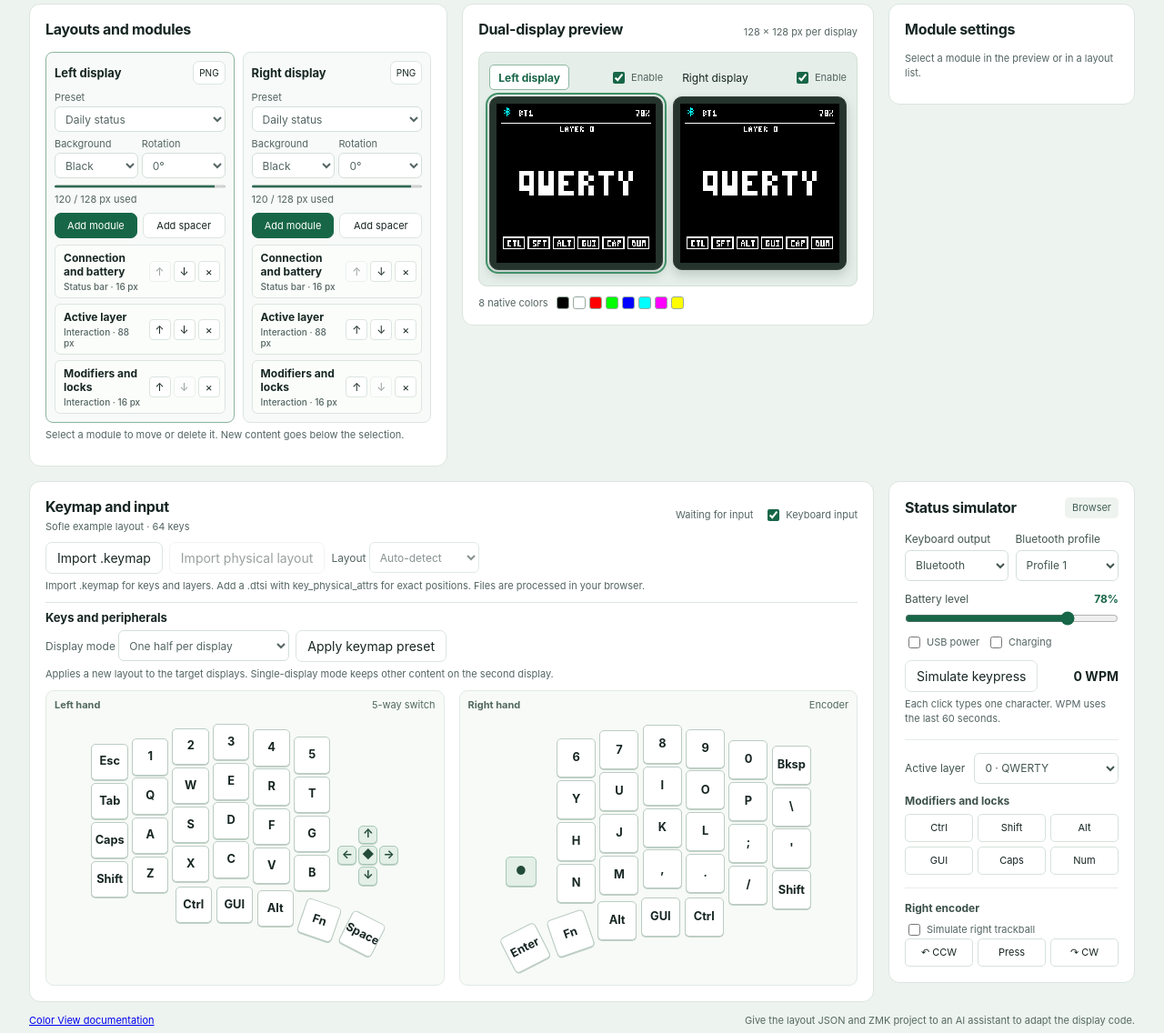
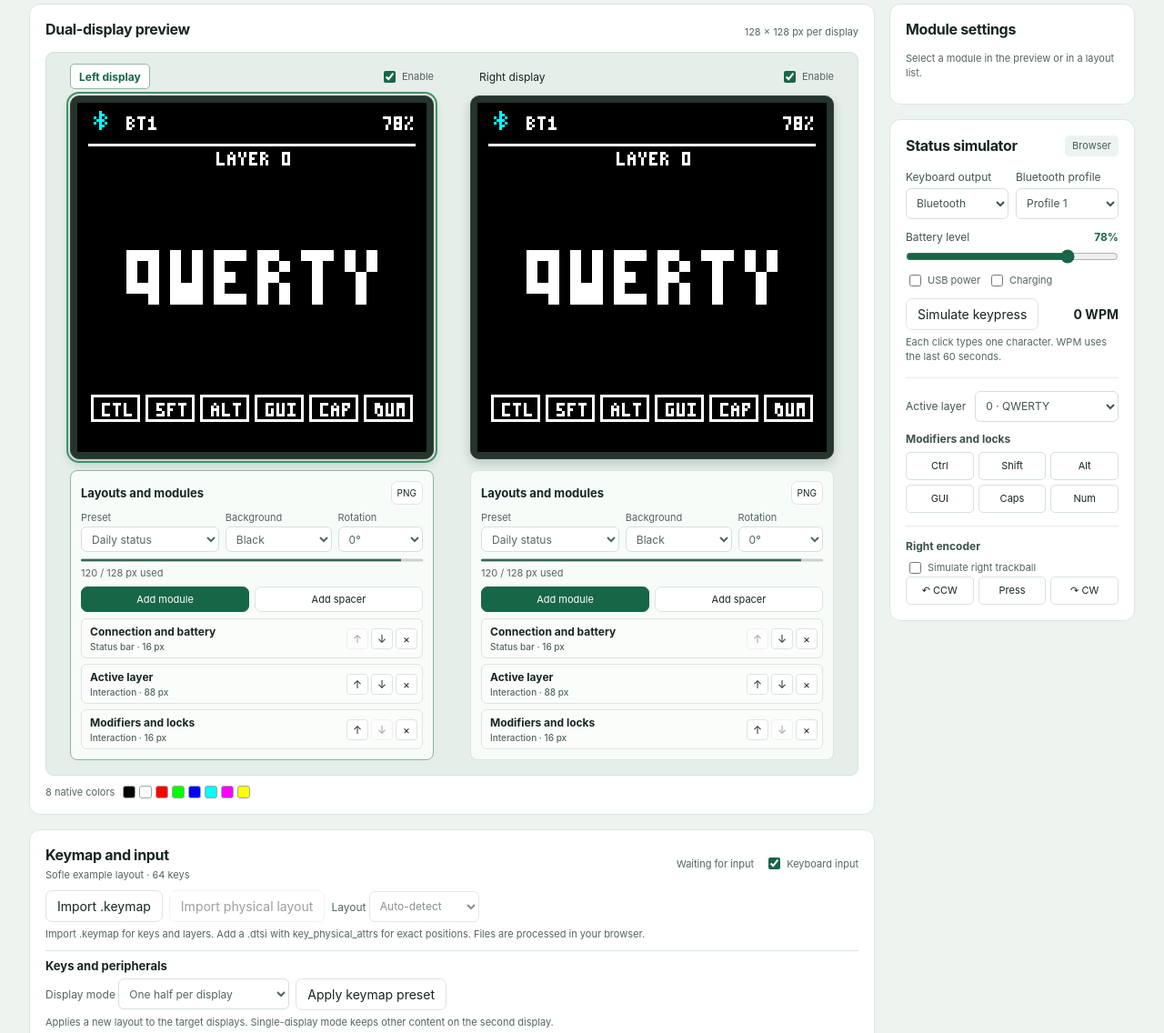
Before and after one commit to PandaKBLab/color-view, a plain HTML site: page index.html in a window 1280 px wide. Shown: the part 185-1321 px from the top of the page at 91% size. Drawn offline with Linux system fonts and the light colour scheme.

Commit message:
Enlarge display previews and place each layout below its screen

```diff
--- a/index.html
+++ b/index.html
@@ -5,12 +5,12 @@
   <meta name="viewport" content="width=device-width, initial-scale=1">
   <title>Color View Studio · 显示配置</title>
   <meta name="description" content="组合显示模块并实时预览 Color View 的 128 × 128 八色画面。">
-  <link rel="stylesheet" href="style.css?v=3">
-  <script defer src="translations.js?v=3"></script>
+  <link rel="stylesheet" href="style.css?v=4">
+  <script defer src="translations.js?v=4"></script>
   <script defer src="demo-data.js?v=2"></script>
   <script defer src="zmk-layout.js?v=2"></script>
   <script defer src="zmk-project.js?v=2"></script>
-  <script defer src="studio.js?v=3"></script>
+  <script defer src="studio.js?v=4"></script>
 </head>
 <body>
   <header class="top">
@@ -24,37 +24,36 @@
       <div><h1>Color View 屏幕布局</h1><p>预览左右两块 128 × 128 八色屏。点选画面中的模块，即可调整样式和顺序。</p></div>
     </section>
     <div class="workspace">
-      <section class="panel settings" aria-labelledby="layout-title">
-        <div class="section-title"><h2 id="layout-title">布局与模块</h2></div>
-        <div id="side-editors" class="side-editors"></div>
-        <p class="module-hint">选择模块后可上移、下移或删除。新增内容插入所选模块下方。</p>
-        <template id="side-editor-template">
-          <article class="side-editor">
-            <div class="side-editor-heading"><h3 data-part="side-title"></h3><button type="button" data-part="png" class="button" aria-label="保存 PNG">PNG</button></div>
-            <label class="editor-field">预设<select data-part="preset"><option value="custom" disabled>自定义</option><option value="status">日常状态</option><option value="pixel">像素互动</option><option value="keys">键位与外设</option></select></label>
-            <div class="editor-fields"><label class="editor-field">底色<select data-part="theme"><option value="dark">黑底</option><option value="light">白底</option></select></label><label class="editor-field">方向<select data-part="rotation"><option value="0">0°</option><option value="180">180°</option></select></label></div>
-            <div class="height-budget"><progress data-part="height-meter" max="128" aria-label="已用画面高度"></progress><span data-part="height-text"></span></div>
-            <div class="module-tools"><button type="button" data-part="open-library" class="button primary">添加模块</button><button type="button" data-part="insert-spacer" class="button">插入空行</button></div>
-            <div data-part="modules" class="modules"></div><p data-part="empty-layout" class="module-hint" hidden>从模块库添加内容。</p>
-          </article>
-        </template>
-      </section>
       <section class="panel preview" aria-labelledby="preview-title">
         <div class="section-title"><h2 id="preview-title">双屏预览</h2><span class="panel-meta">128 × 128 px / 屏</span></div>
         <div class="preview-stage">
           <article id="preview-left" class="preview-side">
+            <div class="screen-viewport">
               <div class="screen-header"><button type="button" data-side="left" class="side-button">左屏</button><label class="checkbox"><input type="checkbox" data-screen-power="left">启用</label></div>
               <div id="active-left" class="display-bezel"><div class="screen-face"><canvas id="lcd-left" width="128" height="128" aria-label="左屏实时画面" role="img"></canvas><div id="hotspots-left" class="hotspots" role="group" aria-label="左屏模块"></div></div></div>
               <button type="button" id="off-left" class="off-screen" data-side="left" hidden>左屏已关闭</button>
+            </div>
           </article>
           <article id="preview-right" class="preview-side">
+            <div class="screen-viewport">
               <div class="screen-header"><button type="button" data-side="right" class="side-button">右屏</button><label class="checkbox"><input type="checkbox" data-screen-power="right">启用</label></div>
               <div id="active-right" class="display-bezel"><div class="screen-face"><canvas id="lcd-right" width="128" height="128" aria-label="右屏实时画面" role="img"></canvas><div id="hotspots-right" class="hotspots" role="group" aria-label="右屏模块"></div></div></div>
               <button type="button" id="off-right" class="off-screen" data-side="right" hidden>右屏已关闭</button>
+            </div>
           </article>
         </div>
         <div class="palette" aria-label="屏幕可用颜色"><span>原生 8 色</span><div id="palette"></div></div>
+        <template id="side-editor-template">
+          <section class="side-editor">
+            <div class="side-editor-heading"><h3 data-part="side-title">布局与模块</h3><button type="button" data-part="png" class="button" aria-label="保存 PNG">PNG</button></div>
+            <div class="editor-fields"><label class="editor-field">预设<select data-part="preset"><option value="custom" disabled>自定义</option><option value="status">日常状态</option><option value="pixel">像素互动</option><option value="keys">键位与外设</option></select></label><label class="editor-field">底色<select data-part="theme"><option value="dark">黑底</option><option value="light">白底</option></select></label><label class="editor-field">方向<select data-part="rotation"><option value="0">0°</option><option value="180">180°</option></select></label></div>
+            <div class="height-budget"><progress data-part="height-meter" max="128" aria-label="已用画面高度"></progress><span data-part="height-text"></span></div>
+            <div class="module-tools"><button type="button" data-part="open-library" class="button primary">添加模块</button><button type="button" data-part="insert-spacer" class="button">插入空行</button></div>
+            <div data-part="modules" class="modules"></div><p data-part="empty-layout" class="module-hint" hidden>从模块库添加内容。</p>
           </section>
+        </template>
+      </section>
+      <aside class="workspace-sidebar">
       <section class="panel inspector" aria-labelledby="inspector-title">
         <div class="section-title"><h2 id="inspector-title">模块设置</h2></div>
         <p id="inspector-hint" class="module-hint">点击预览或布局列表中的模块。</p>
@@ -87,6 +86,7 @@
           <div class="track-actions"><button type="button" data-device="CLICK">点击</button><button type="button" id="scroll-mode" aria-pressed="false">滚动模式</button></div>
         </div>
       </section>
+      </aside>
     <section class="panel layout" aria-labelledby="keyboard-title">
       <div class="section-title">
         <div><h2 id="keyboard-title">键位与输入</h2><span class="panel-meta" id="keymap-info">Sofle 示例配列</span></div>
@@ -110,7 +110,7 @@
       </div>
     </section>
     </div>
-    <footer><a href="https://github.com/PandaKBLab/color-view">Color View 项目文档</a><span>将布局 JSON 与 ZMK 工程一起交给 AI，可按模块配置修改显示代码。</span></footer>
+    <footer><a href="https://github.com/PandaKBLab/color-view">Color View 项目文档</a></footer>
     <div id="toast" class="toast" role="status" hidden></div>
     <input id="asset-file" type="file" accept="image/png,image/jpeg,image/webp,image/gif" hidden>
     <dialog id="module-library" class="module-dialog" aria-labelledby="library-title">
--- a/studio.js
+++ b/studio.js
@@ -612,7 +612,6 @@ function refreshControls(focus) {
         by("off-"+hand).hidden = enabled;
         document.querySelector('[data-screen-power="'+hand+'"]').checked = enabled;
         by("hotspots-"+hand).replaceChildren(...screenHotspots(hand));
-        by("side-title-"+hand).textContent = t(SIDE_LABEL[hand]);
         by("editor-"+hand).dataset.editing = String(hand === side);
         by("png-"+hand).disabled = !enabled;
         for (const field of ["preset","theme","rotation"]) by(field+"-"+hand).value = String(screen[field]);
@@ -1023,7 +1022,8 @@ function mountScreenEditors() {
         const area = by("side-editor-template").content.firstElementChild.cloneNode(true);
         area.id = "editor-"+hand;
         area.querySelectorAll("[data-part]").forEach(element => { element.id = element.dataset.part+"-"+hand; });
-        by("side-editors").append(area);
+        area.setAttribute("aria-labelledby","side-title-"+hand);
+        by("preview-"+hand).append(area);
         by("theme-"+hand).onchange = e => update(hand,"theme",e.target.value);
         by("rotation-"+hand).onchange = e => update(hand,"rotation",Number(e.target.value));
         by("preset-"+hand).onchange = e => {
@@ -1157,7 +1157,7 @@ by("export-config").onclick = () => {
     try {
         const project = exportProject();
         download(new Blob([JSON.stringify(project,null,2)+"\n"],{type:"application/json"}),"color-view.zmk.json");
-        note("已导出 ZMK 显示布局，可和固件工程一起交给 AI");
+        note("已导出 ZMK 显示布局");
     } catch (error) { note(t("导出失败")+" · "+t(error.message)); }
 };
 by("import-config").onclick = () => by("config-file").click();
--- a/style.css
+++ b/style.css
@@ -34,16 +34,17 @@ h2 { font-size:16px;letter-spacing:-.02em; }
 p,.panel-meta { color:var(--muted); }
 .intro p { font-size:13px; }
 select { border:1px solid #d4e0da;background:#fff;border-radius:6px;min-height:34px;padding:4px 7px;font-size:12px;max-width:100%; }
-.workspace { display:grid;grid-template-columns:minmax(370px,1.24fr) minmax(348px,1.22fr) minmax(210px,.73fr);gap:16px;align-items:start; }
+.workspace { display:grid;grid-template-columns:minmax(0,1fr) 270px;grid-template-areas:"preview sidebar" "keyboard sidebar";gap:16px;align-items:start; }
+.preview { grid-area:preview; }
+.workspace-sidebar { grid-area:sidebar;display:grid;align-items:start;gap:16px;min-width:0; }
 .panel { border:1px solid var(--line);background:var(--paper);border-radius:12px;padding:17px; min-width:0; }
 .section-title { display:flex;align-items:center;justify-content:space-between;gap:9px;margin-bottom:15px; }
-.side-editors { display:grid;grid-template-columns:repeat(2,minmax(0,1fr));gap:9px; }
-.side-editor { min-width:0;border:1px solid var(--line);border-radius:8px;background:#f7faf8;padding:9px; }
+.side-editor { width:min(100%,400px);min-width:0;margin:12px auto 0;border:1px solid var(--line);border-radius:8px;background:#f8fcf9;padding:11px; }
 .side-editor[data-editing=true] { border-color:#8db49f; }
 .side-editor-heading { display:flex;align-items:center;justify-content:space-between;gap:4px;margin-bottom:7px; }
 h3 { margin:0;font-size:13px;overflow-wrap:anywhere; }
 .side-editor-heading .button { padding:3px 6px;min-height:26px;font-size:10px; }
-.editor-fields { display:grid;grid-template-columns:1fr 1fr;gap:4px; }
+.editor-fields { display:grid;grid-template-columns:minmax(0,1.3fr) minmax(0,1fr) minmax(0,.8fr);gap:7px; }
 .editor-field { display:grid;gap:3px;min-width:0;margin-bottom:6px;font-size:11px;color:var(--muted); }
 .editor-field select { width:100%;min-height:28px; }
 .side-editor .module-tools { margin-bottom:7px; }
@@ -88,8 +89,9 @@ input[type=checkbox],input[type=range] { accent-color:var(--accent); }
 .builder-field { display:grid;gap:4px;margin:8px 0;color:var(--muted);font-size:12px; }
 .builder-field input { min-height:34px; }
 .sr-only { position:absolute;width:1px;height:1px;overflow:hidden;clip-path:inset(50%);white-space:nowrap; }
-.preview-stage { display:grid;grid-template-columns:repeat(2,minmax(0,1fr));justify-items:center;gap:11px;background:#e5eee8;border:1px solid #d4e1d6;border-radius:9px;padding:13px 11px 17px; }
-.preview-side { width:min(100%,266px);min-width:0; }
+.preview-stage { display:grid;grid-template-columns:repeat(2,minmax(0,1fr));align-items:start;gap:16px;background:#e5eee8;border:1px solid #d4e1d6;border-radius:9px;padding:12px 14px 16px; }
+.preview-side { min-width:0; }
+.screen-viewport { width:min(100%,400px);margin-inline:auto; }
 .screen-header { display:flex;align-items:center;justify-content:space-between;gap:3px;margin-bottom:7px; }
 .side-button { border:1px solid transparent;border-radius:5px;background:transparent;padding:4px 9px;font-size:12px;min-height:28px;white-space:nowrap; }
 .side-button[aria-pressed=true] { border-color:#8fb8a3;background:#fff;color:var(--accent);font-weight:700; }
@@ -130,8 +132,7 @@ input[type=checkbox],input[type=range] { accent-color:var(--accent); }
 #track-dot { position:absolute;top:50%;left:50%;width:12px;height:12px;border-radius:50%;background:var(--accent);transform:translate(-50%,-50%);pointer-events:none; }
 .track-actions { display:flex;justify-content:space-between;gap:6px;margin-top:7px; }
 .track-actions button { flex:1; }
-.layout { grid-column:1/3;grid-row:2; }
-.sim { grid-column:3;grid-row:2; }
+.layout { grid-area:keyboard; }
 .layout .section-title { margin-bottom:10px; }
 .keymap-tools { display:flex;flex-wrap:wrap;align-items:center;gap:7px; }
 .keymap-tools label { font-size:12px;color:var(--muted); }
@@ -147,13 +148,10 @@ input[type=checkbox],input[type=range] { accent-color:var(--accent); }
 .key.active { background:#2a835c;color:white;border-color:#196747; }
 footer { display:flex;justify-content:space-between;flex-wrap:wrap;gap:7px;color:#566961;font-size:11px;padding:13px 0 22px; }
 .toast { position:fixed;bottom:20px;right:20px;max-width:min(85vw,380px);background:#163b30;color:#fff;border-radius:7px;padding:9px 14px;box-shadow:0 4px 15px #09241737;z-index:2; }
-@media(max-width:1050px) {
+@media(max-width:1130px) {
   .top-inner,main { width:min(100% - 36px,1380px); }
-  .workspace { grid-template-columns:minmax(280px,1fr) minmax(295px,1fr); }
-  .preview { grid-column:2;grid-row:1; }
-  .inspector { grid-column:2;grid-row:2; }
-  .layout { grid-column:2;grid-row:3; }
-  .sim { grid-column:1;grid-row:2/4; }
+  .workspace { grid-template-columns:minmax(0,1fr);grid-template-areas:"preview" "sidebar" "keyboard"; }
+  .workspace-sidebar { grid-template-columns:repeat(2,minmax(0,1fr)); }
   .sim .fields { max-width:450px; }
 }
 @media(max-width:640px) {
@@ -166,16 +164,12 @@ footer { display:flex;justify-content:space-between;flex-wrap:wrap;gap:7px;color
   .brand-icon { width:29px; height:29px; }
   .intro { align-items:start; flex-direction:column;padding:17px 0; }
   h1 { font-size:29px; }
-  .workspace { grid-template-columns:1fr;gap:11px; }
-  .preview { grid-column:auto;grid-row:1; }
-  .inspector { grid-column:auto;grid-row:2; }
-  .settings { grid-row:3; }
-  .layout { grid-column:auto;grid-row:4; }
-  .sim { grid-column:auto;grid-row:5; }
+  .workspace,.workspace-sidebar { gap:11px; }
+  .workspace-sidebar { grid-template-columns:minmax(0,1fr); }
   .panel { padding:13px; }
   .side-editor .move { gap:2px; }
   .side-editor .move button { width:19px;height:27px; }
-  .preview-stage { gap:7px;padding-inline:7px; }
+  .preview-stage { grid-template-columns:minmax(0,1fr);gap:22px;padding-inline:8px; }
   .screen-header { flex-wrap:wrap; }
   .screen-header .side-button { white-space:normal;text-align:left; }
   .display-bezel { padding:4px; }
--- a/translations.js
+++ b/translations.js
@@ -102,7 +102,6 @@ Sofle 示例|Sofle example|Sofle 範例|Sofle サンプル|Sofle-Beispiel|Exempl
 旋钮|Encoder|旋鈕|エンコーダー|Drehgeber|Encodeur|Encoder|Encoder|인코더|Encoder|Энкодер|Enkoder
 轨迹球模拟|Trackball simulation|軌跡球模擬|トラックボールのシミュレーション|Trackball-Simulation|Simulation du trackball|Simulación de trackball|Simulação de trackball|트랙볼 시뮬레이션|Simulazione trackball|Симуляция трекбола|Symulacja trackballa
 Color View 项目文档|Color View documentation|Color View 專案文件|Color View のドキュメント|Color View Dokumentation|Documentation Color View|Documentación de Color View|Documentação do Color View|Color View 문서|Documentazione Color View|Документация Color View|Dokumentacja Color View
-将布局 JSON 与 ZMK 工程一起交给 AI，可按模块配置修改显示代码。|Give the layout JSON and ZMK project to an AI assistant to adapt the display code.|將版面 JSON 與 ZMK 專案交給 AI，即可依模組設定修改顯示程式碼。|レイアウト JSON と ZMK プロジェクトを AI に渡すと、表示コードを調整できます。|Gib einer KI-Assistenz die Layout-JSON und das ZMK-Projekt, um den Anzeigecode anzupassen.|Fournissez le JSON et le projet ZMK à un assistant IA pour adapter le code d’affichage.|Entrega el JSON y el proyecto ZMK a un asistente de IA para adaptar el código de pantalla.|Forneça o JSON e o projeto ZMK a um assistente de IA para adaptar o código da tela.|레이아웃 JSON과 ZMK 프로젝트를 AI에 제공해 표시 코드를 수정할 수 있습니다.|Fornisci il JSON e il progetto ZMK a un assistente AI per adattare il codice del display.|Передайте JSON и проект ZMK помощнику ИИ для настройки кода отображения.|Przekaż JSON i projekt ZMK asystentowi AI, aby dostosować kod wyświetlania.
 上移|Move up|上移|上へ|Nach oben|Monter|Subir|Mover para cima|위로 이동|Sposta su|Поднять|Przenieś w górę
 下移|Move down|下移|下へ|Nach unten|Descendre|Bajar|Mover para baixo|아래로 이동|Sposta giù|Опустить|Przenieś w dół
 删除|Delete|刪除|削除|Löschen|Supprimer|Eliminar|Excluir|삭제|Elimina|Удалить|Usuń
@@ -187,7 +186,7 @@ WPM 波形|WPM graph|WPM 波形|WPM グラフ|WPM-Diagramm|Graphique WPM|Gráfic
 已应用物理配列 · {name}|Physical layout applied · {name}|已套用實體配列 · {name}|物理配列を適用 · {name}|Physisches Layout angewendet · {name}|Disposition physique appliquée · {name}|Distribución física aplicada · {name}|Layout físico aplicado · {name}|물리 배열 적용됨 · {name}|Layout fisico applicato · {name}|Применена физическая раскладка · {name}|Zastosowano układ fizyczny · {name}
 第一个匹配项|First match|第一個相符項目|最初の一致|Erster Treffer|Première correspondance|Primera coincidencia|Primeira correspondência|첫 번째 일치 항목|Prima corrispondenza|Первое совпадение|Pierwsze dopasowanie
 已应用键位预设|Keymap preset applied|已套用鍵位預設|キーマップ設定を適用しました|Tastenvorlage angewendet|Préréglage appliqué|Preajuste aplicado|Predefinição aplicada|키맵 프리셋이 적용되었습니다|Preimpostazione applicata|Пресет клавиш применён|Zastosowano szablon klawiszy
-已导出 ZMK 显示布局，可和固件工程一起交给 AI|ZMK display layout exported. Give it to an AI assistant with your firmware project.|已匯出 ZMK 顯示版面，可與韌體專案一併交給 AI。|ZMK 表示レイアウトを書き出しました。ファームウェアと一緒に AI に渡せます。|ZMK-Anzeigelayout exportiert. Gib es mit dem Firmwareprojekt an eine KI-Assistenz.|Layout ZMK exporté. Fournissez-le avec le projet de firmware à un assistant IA.|Diseño ZMK exportado. Entrégalo con el proyecto de firmware a un asistente de IA.|Layout ZMK exportado. Forneça-o com o firmware a um assistente de IA.|ZMK 표시 레이아웃을 내보냈습니다. 펌웨어 프로젝트와 함께 AI에 제공하세요.|Layout ZMK esportato. Passalo a un assistente AI con il progetto firmware.|Макет ZMK экспортирован. Передайте его помощнику ИИ вместе с прошивкой.|Wyeksportowano układ ZMK. Przekaż go asystentowi AI razem z projektem firmware.
+已导出 ZMK 显示布局|ZMK display layout exported|已匯出 ZMK 顯示版面|ZMK 表示レイアウトを書き出しました|ZMK-Anzeigelayout exportiert|Layout ZMK exporté|Diseño ZMK exportado|Layout ZMK exportado|ZMK 표시 레이아웃을 내보냈습니다|Layout ZMK esportato|Макет ZMK экспортирован|Wyeksportowano układ ZMK
 已导入布局|Layout imported|已匯入版面|レイアウトを読み込みました|Layout importiert|Layout importé|Diseño importado|Layout importado|레이아웃을 가져왔습니다|Layout importato|Макет импортирован|Zaimportowano układ
 已转换为 128×128 八色素材 · {count} 帧|Converted to 128×128 with eight colors · {count} frames|已轉為 128×128 八色素材 · {count} 影格|128×128 の 8 色に変換 · {count} フレーム|In 128×128 mit acht Farben umgewandelt · {count} Frames|Converti en 128×128 et huit couleurs · {count} images|Convertido a 128×128 y ocho colores · {count} fotogramas|Convertido para 128×128 e oito cores · {count} quadros|128×128 8색으로 변환 완료 · {count} 프레임|Convertito in 128×128 a otto colori · {count} fotogrammi|Преобразовано в 128×128 и восемь цветов · Кадров: {count}|Przekonwertowano do 128×128 w ośmiu kolorach · Klatki: {count}
 导入失败|Import failed|匯入失敗|読み込み失敗|Import fehlgeschlagen|Échec de l’importation|Error de importación|Falha ao importar|가져오기 실패|Importazione non riuscita|Ошибка импорта|Import nie powiódł się
```
Lines whose indentation alone changed are shown as unchanged.
